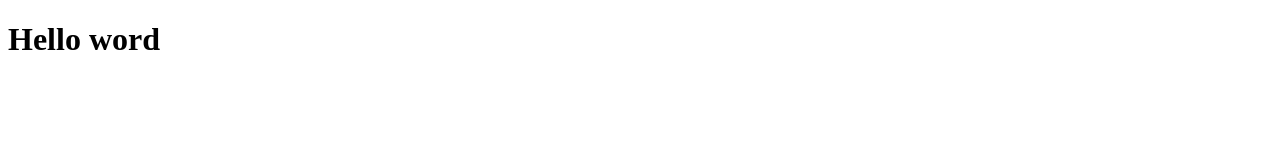
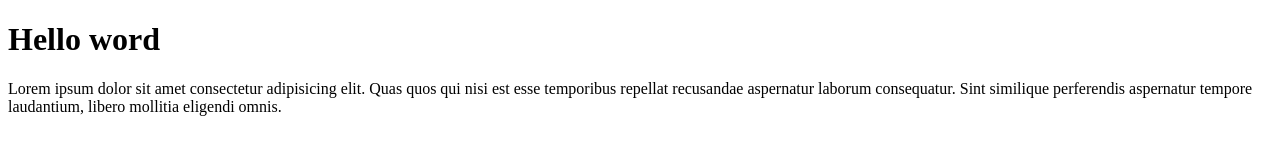
Before and after one commit to sopheakvon/Git-Test, a plain HTML site: page index.html in a window 1280 px wide. Drawn offline with Linux system fonts and the light colour scheme.

Commit message:
#2 Add paragrap

```diff
--- a/index.html
+++ b/index.html
@@ -7,5 +7,6 @@
 </head>
 <body>
     <h1>Hello word </h1>
+    <p> Lorem ipsum dolor sit amet consectetur adipisicing elit. Quas quos qui nisi est esse temporibus repellat recusandae aspernatur laborum consequatur. Sint similique perferendis aspernatur tempore laudantium, libero mollitia eligendi omnis.</p>
 </body>
 </html>
```
